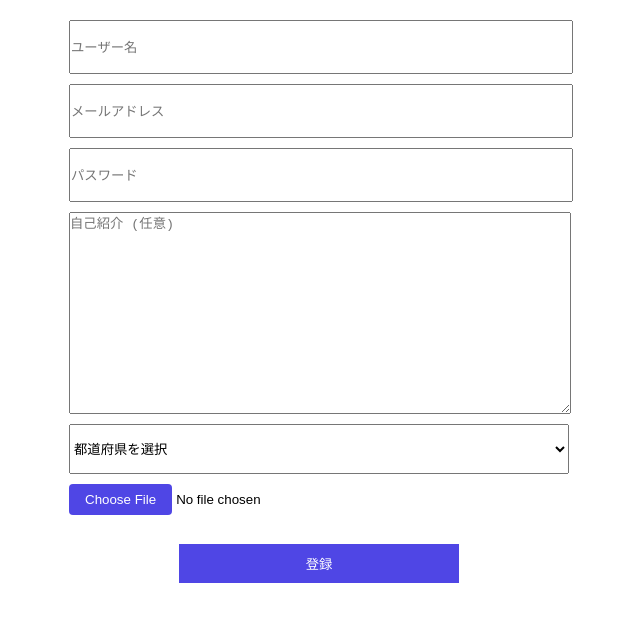
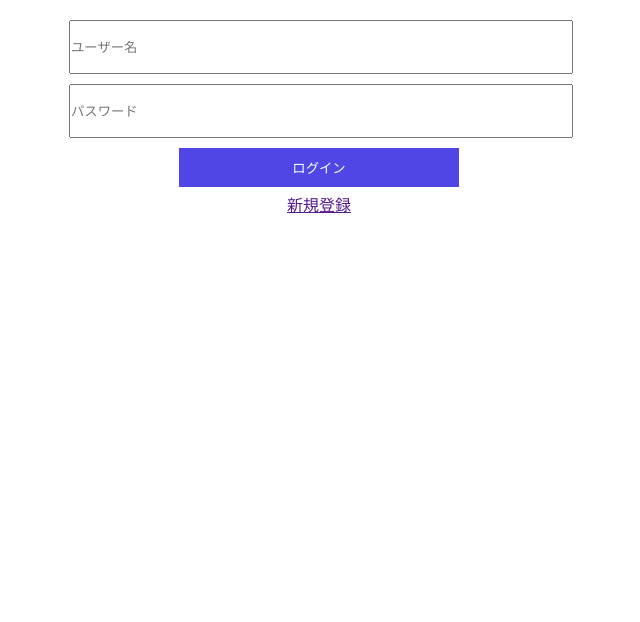
Before and after one commit to NK-kimiya/matching-app-front, a React (Create React App) app: page / in a window 1280 px wide. Shown: the top 622 px of the page, without its empty margins (321-961 px from the left). Built offline with nearby package versions, Linux system fonts and the light colour scheme.

Commit message:
ログインとログアウトの実装

```diff
--- a/src/App.js
+++ b/src/App.js
@@ -1,11 +1,27 @@
-import logo from "./logo.svg";
+import React, { useState, useEffect } from "react";
 import "./App.css";
 import RegisterForm from "./Auth/RegisterForm";
+import Login from "./Auth/Login";
+import Navigation from "./Common/Navigation";
 
 function App() {
+  const [registerDisplay, setRegisterDisplay] = useState(false);
+  const [accessToken, setAccessToken] = useState(null);
+  useEffect(() => {
+    setAccessToken(localStorage.getItem("access"));
+  }, []);
   return (
     <div className="App">
-      <RegisterForm />
+      {accessToken ? (
+        <Navigation setAccessToken={setAccessToken} />
+      ) : registerDisplay ? (
+        <RegisterForm setRegisterDisplay={setRegisterDisplay} />
+      ) : (
+        <Login
+          setRegisterDisplay={setRegisterDisplay}
+          setAccessToken={setAccessToken}
+        />
+      )}
     </div>
   );
 }
--- /dev/null
+++ b/src/Auth/Login.js
@@ -0,0 +1,90 @@
+import React, { useState } from "react";
+import axios from "axios";
+import "./RegisterForm.css";
+
+const Login = ({ setRegisterDisplay, setAccessToken }) => {
+  //---1.フォームの状態---
+  const [cred, setCred] = useState({ username: "", password: "" });
+  const [isDialogOpen, setIsDialogOpen] = useState(false);
+  const [dialogType, setDialogType] = useState("success"); // success | error
+  const [dialogMsg, setDialogMsg] = useState("");
+
+  //入力ハンドラ
+  const handleChange = (e) =>
+    setCred({ ...cred, [e.target.name]: e.target.value });
+
+  //---3.送信ハンドラ---
+  const handleSubmit = async (e) => {
+    e.preventDefault();
+    try {
+      const res = await axios.post("http://127.0.0.1:8000/api/token/", cred, {
+        headers: { "Content-Type": "application/json" },
+      });
+
+      // 4. トークン保存
+      localStorage.setItem("access", res.data.access);
+      localStorage.setItem("refresh", res.data.refresh);
+      setAccessToken(true);
+      // 5. 必要なら別ページへ遷移     // setTimeout(() => navigate("/dashboard"), 1000);
+    } catch (err) {
+      const detail =
+        err.response?.data?.detail ||
+        Object.values(err.response?.data || {}).join(" ") ||
+        err.message;
+
+      setDialogType("error");
+      setDialogMsg(`ログイン失敗: ${detail}`);
+      setIsDialogOpen(true);
+    }
+  };
+  return (
+    <div className="register-form">
+      {/* ---------- ログインフォーム ---------- */}
+      <form onSubmit={handleSubmit}>
+        <input
+          name="username"
+          placeholder="ユーザー名"
+          value={cred.username}
+          onChange={handleChange}
+          required
+        />
+        <input
+          name="password"
+          type="password"
+          placeholder="パスワード"
+          value={cred.password}
+          onChange={handleChange}
+          required
+        />
+        <button type="submit">ログイン</button>
+        <a
+          href=""
+          onClick={(e) => {
+            e.preventDefault();
+            setRegisterDisplay(true);
+          }}
+        >
+          新規登録
+        </a>
+      </form>
+
+      {/* ---------- ダイアログ ---------- */}
+      {isDialogOpen && (
+        <div className="modal-overlay" onClick={() => setIsDialogOpen(false)}>
+          <div
+            className={`modal modal--${dialogType}`}
+            onClick={(e) => e.stopPropagation()}
+          >
+            <h3>
+              {dialogType === "success" ? "ログイン成功" : "ログインエラー"}
+            </h3>
+            <p>{dialogMsg}</p>
+            <button onClick={() => setIsDialogOpen(false)}>閉じる</button>
+          </div>
+        </div>
+      )}
+    </div>
+  );
+};
+
+export default Login;
--- a/src/Auth/RegisterForm.js
+++ b/src/Auth/RegisterForm.js
@@ -53,7 +53,7 @@ const PREF_LIST = [
   "沖縄県",
 ];
 
-const RegisterForm = () => {
+const RegisterForm = ({ setRegisterDisplay }) => {
   //----------1.フォームの状態----------
   const [form, setForm] = useState({
     username: "",
@@ -169,6 +169,15 @@ const RegisterForm = () => {
         <button type="submit">登録</button>
 
         {message && <p>{message}</p>}
+        <a
+          href=""
+          onClick={(e) => {
+            e.preventDefault();
+            setRegisterDisplay(false);
+          }}
+        >
+          ログイン
+        </a>
       </form>
 
       {/* ---------- ダイアログ ---------- */}
--- /dev/null
+++ b/src/Common/Navigation.js
@@ -0,0 +1,17 @@
+import React from "react";
+
+const Navigation = ({ setAccessToken }) => {
+  const logout = () => {
+    // 1. トークン削除
+    localStorage.removeItem("access");
+    localStorage.removeItem("refresh");
+    setAccessToken(false);
+  };
+  return (
+    <div>
+      <button onClick={() => logout()}>ログアウト</button>
+    </div>
+  );
+};
+
+export default Navigation;
```
